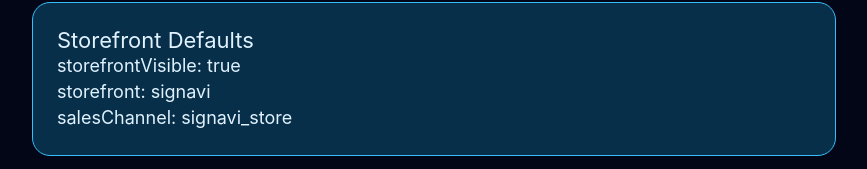
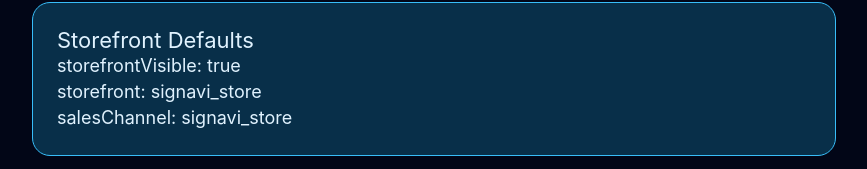
Before and after one commit to outlandi-co/signavi-studio, a React (Vite) app: page /admin/signavi-store/create in a window 1280 px wide. Shown: the part 1622-1791 px from the top of the page, without its empty margins (366-1233 px from the left). Built offline with nearby package versions, Linux system fonts and the light colour scheme; no server answers; sample sign-in values are in the browser's storage.

Commit message:
Fix Signavi Store product creation

```diff
--- a/src/pages/admin/signavi-store/CreateStoreProduct.jsx
+++ b/src/pages/admin/signavi-store/CreateStoreProduct.jsx
@@ -145,7 +145,7 @@ export default function CreateStoreProduct() {
       formData.append("quantity", totalStock)
 
       formData.append("storefrontVisible", "true")
-      formData.append("storefront", "signavi")
+      formData.append("storefront", "signavi_store")
       formData.append("salesChannel", "signavi_store")
       formData.append("active", "true")
 
@@ -511,7 +511,7 @@ export default function CreateStoreProduct() {
 
           <ul>
             <li>storefrontVisible: true</li>
-            <li>storefront: signavi</li>
+            <li>storefront: signavi_store</li>
             <li>salesChannel: signavi_store</li>
           </ul>
         </section>
```
